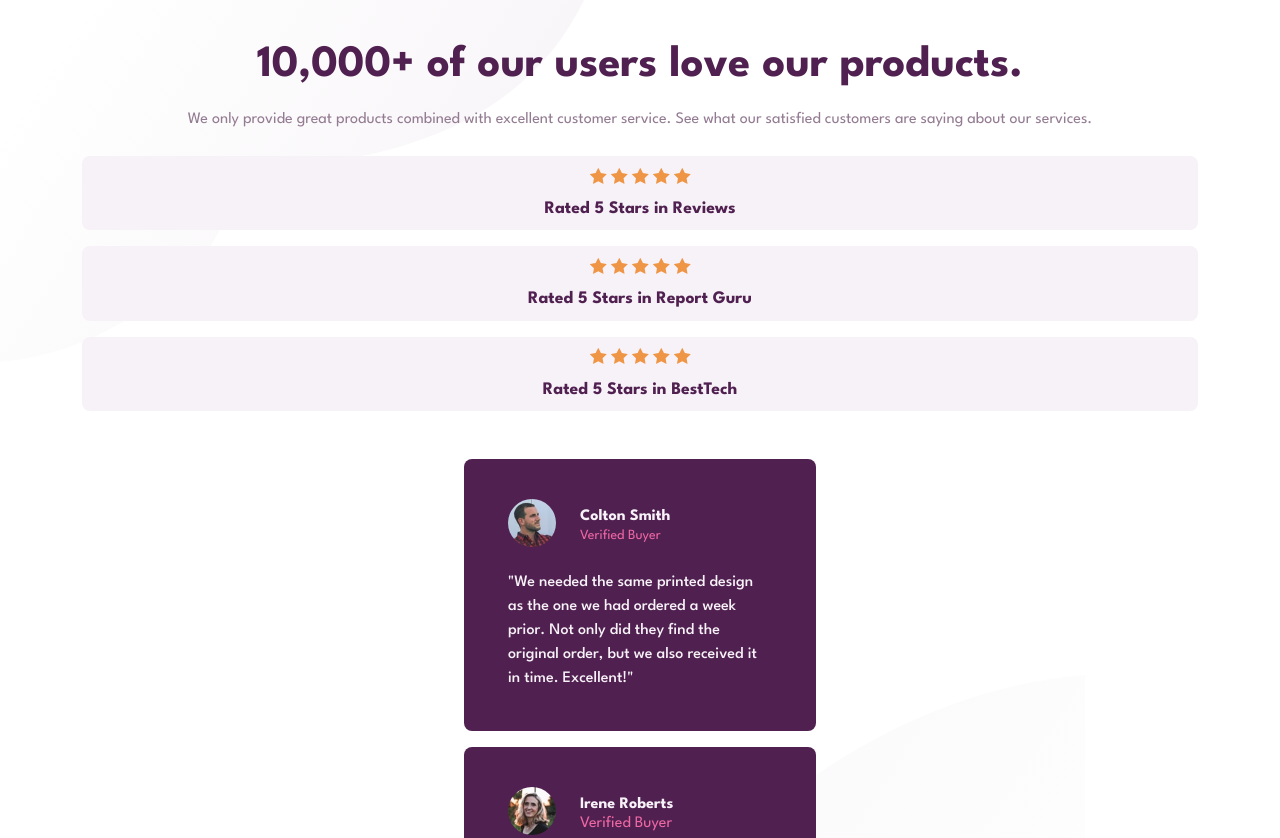
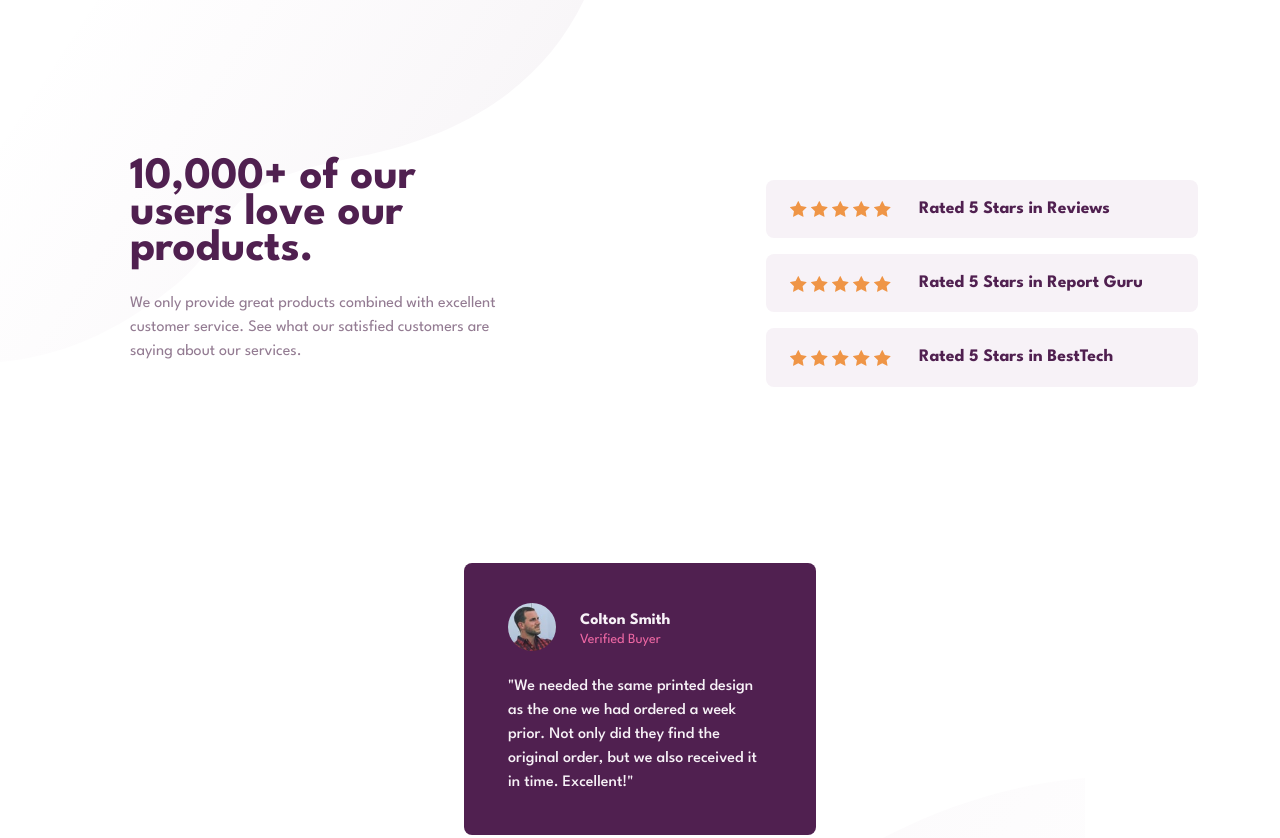
Before and after one commit to salcasta/social-proof-section, a plain HTML site: page index.html in a window 1280 px wide. Shown: the top 838 px of the page. Drawn offline with nearby package versions, Linux system fonts and the light colour scheme.

Commit message:
desktop heading alignment almost complete

```diff
--- a/custom.css
+++ b/custom.css
@@ -84,4 +84,20 @@ h1 {
         object-fit: contain;
         background-position: top left, bottom left;
     }
+
+    .container-heading {
+        margin-top: 10rem;
+    }
+
+    .container-rating .container:nth-of-type(1) {
+        margin-top: -14rem;
+    }
+
+    .card-rating {
+        width: 27rem;
+    }
+
+    .card-one {
+        margin-top: 8rem;
+    }
 }
--- a/index.html
+++ b/index.html
@@ -154,23 +154,38 @@
     </section>
 
 
+
+
+
+
+
+
+
     <section class="desktop">
+
+      <section class="desktop-heading">
         <section class="container-heading">
 
-        <div class="container">
-          <h1 class="text-center pt-5 px-4">10,000+ of our users love our products.</h1>
-          <p class="text-center mt-4 px-3">
+          <div class="container d-flex justify-content-start">
+            <div class="row">
+              <div class="col-6">
+                <h1 class="px-5">10,000+ of our users love our products.</h1>
+                <p class="ps-5 pe-4 mt-4">
                   We only provide great products combined with excellent customer service.
                   See what our satisfied customers are saying about our services.
                 </p>
+              </div>
+            </div>
           </div>
         </section>
 
         <section class="container-rating mt-4 px-3">
 
-        <div class="container">
-          <div class="card-rating border border-0 rounded-3 my-3">
-            <div class="stars d-block text-center py-2">
+          <div class="container d-flex justify-content-end">
+            <div class="row">
+              <div class="col-6">
+                <div class="card-rating border border-0 py-3 mb-3 rounded-3">
+                  <div class="stars d-inline ps-4">
                     <img src="images/icon-star.svg" alt="star icon">
                     <img src="images/icon-star.svg" alt="star icon">
                     <img src="images/icon-star.svg" alt="star icon">
@@ -178,13 +193,17 @@
                     <img src="images/icon-star.svg" alt="star icon">
                   </div>
 
-            <span class="reviewer d-block text-center pb-2">Rated 5 Stars in Reviews</span>
+                  <span class="reviewer d-inline ms-4">Rated 5 Stars in Reviews</span>
+                </div>
+              </div>
             </div>
           </div>
 
-        <div class="container">
-          <div class="card-rating border border-0 rounded-3 my-3">
-            <div class="stars d-block text-center py-2">
+          <div class="container d-flex justify-content-end">
+            <div class="row">
+              <div class="col-6">
+                <div class="card-rating border border-0 py-3 mb-3 rounded-3">
+                  <div class="stars d-inline ps-4">
                     <img src="images/icon-star.svg" alt="star icon">
                     <img src="images/icon-star.svg" alt="star icon">
                     <img src="images/icon-star.svg" alt="star icon">
@@ -192,13 +211,17 @@
                     <img src="images/icon-star.svg" alt="star icon">
                   </div>
 
-            <span class="reviewer d-block text-center pb-2">Rated 5 Stars in Report Guru</span>
+                  <span class="reviewer d-inline ms-4">Rated 5 Stars in Report Guru</span>
+                </div>
+              </div>
             </div>
           </div>
 
-        <div class="container">
-          <div class="card-rating border border-0 rounded-3 my-3">
-            <div class="stars d-block text-center py-2">
+          <div class="container d-flex justify-content-end">
+            <div class="row">
+              <div class="col-6">
+                <div class="card-rating border border-0 py-3 rounded-3">
+                  <div class="stars d-inline ps-4">
                     <img src="images/icon-star.svg" alt="star icon">
                     <img src="images/icon-star.svg" alt="star icon">
                     <img src="images/icon-star.svg" alt="star icon">
@@ -206,16 +229,21 @@
                     <img src="images/icon-star.svg" alt="star icon">
                   </div>
 
-            <span class="reviewer d-block text-center pb-2">Rated 5 Stars in BestTech</span>
+                  <span class="reviewer d-inline ms-4">Rated 5 Stars in BestTech</span>
+                </div>
+              </div>
             </div>
           </div>
         </section>
+      </section>
 
+
+      <section class="desktop-content">
         <section class="container-review">
 
           <div class="container mt-5">
             <div class="row">
-            <div class="card border-0 mx-auto rounded-3">
+              <div class="card card-one border-0 mx-auto rounded-3">
                 <div class="card-body">
                   <div class="d-flex align-items-center mt-4 ms-3">
                     <img src="images/image-colton.jpg" class="rounded-circle me-4" alt="user profile image">
@@ -279,7 +307,7 @@
               </div>
             </div>
           </div>
-
+        </section>
       </section>
     </section>
   </main>
```
Lines whose indentation alone changed are shown as unchanged.
